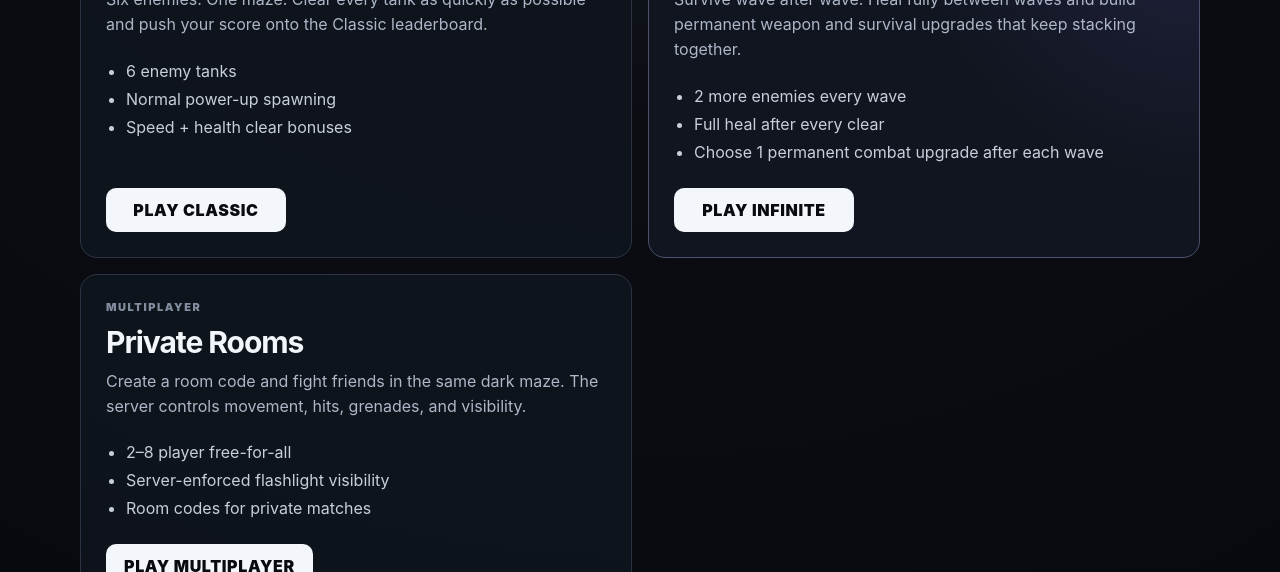
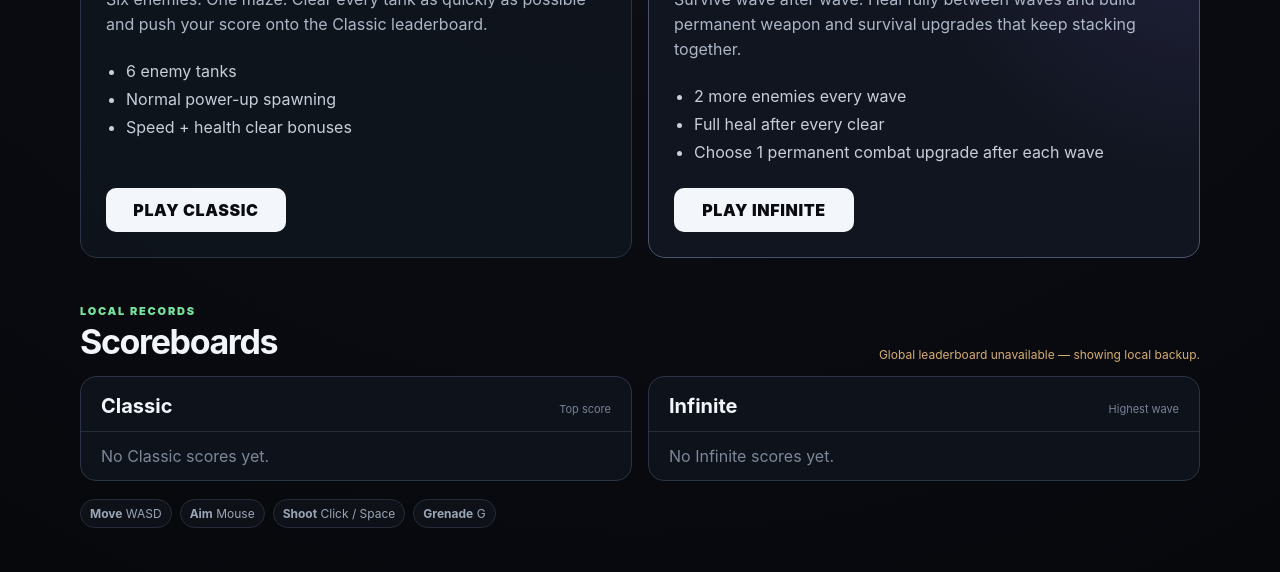
Before and after one commit to Jupiter-NY/Tiny-Tank-Maze, a plain HTML site: page index.html in a window 1280 px wide. Shown: the part 380-952 px from the top of the page. Drawn offline with Linux system fonts and the light colour scheme; no server answers.

Commit message:
Add files via upload

```diff
--- a/home.js
+++ b/home.js
@@ -175,11 +175,7 @@
       // The game still runs if browser storage is unavailable.
     }
 
-    if (mode === "multiplayer") {
-      window.location.href = "multiplayer.html";
-    } else {
-      window.location.href = `game.html?mode=${encodeURIComponent(mode)}`;
-    }
+    window.location.href = `game.html?mode=${encodeURIComponent(mode)}`;
   }
 
   for (const button of document.querySelectorAll(".mode-button")) {
--- a/index.html
+++ b/index.html
@@ -62,21 +62,6 @@
         </ul>
         <button class="primary-btn mode-button" data-mode="infinite">PLAY INFINITE</button>
       </article>
-
-      <article class="mode-card multiplayer-mode">
-        <div class="mode-tag">MULTIPLAYER</div>
-        <h2>Private Rooms</h2>
-        <p>
-          Create a room code and fight friends in the same dark maze.
-          The server controls movement, hits, grenades, and visibility.
-        </p>
-        <ul>
-          <li>2–8 player free-for-all</li>
-          <li>Server-enforced flashlight visibility</li>
-          <li>Room codes for private matches</li>
-        </ul>
-        <button class="primary-btn mode-button" data-mode="multiplayer">PLAY MULTIPLAYER</button>
-      </article>
     </section>
 
     <section class="leaderboard-section">
```
Also changed, not shown: style.css (+0 -1 lines).
